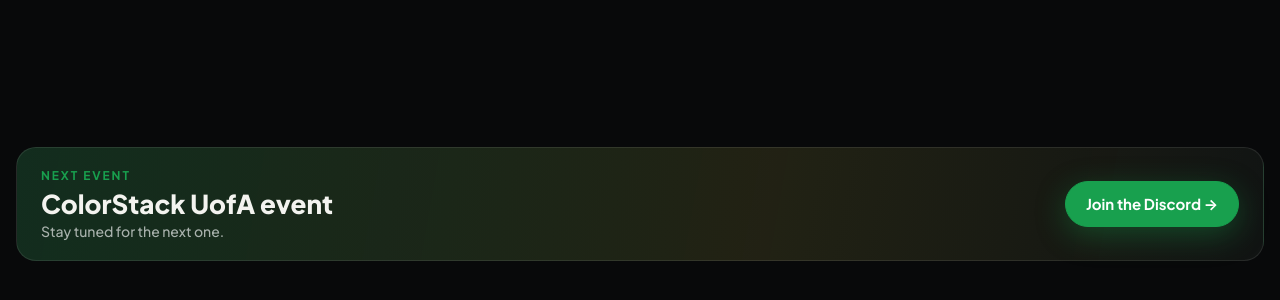
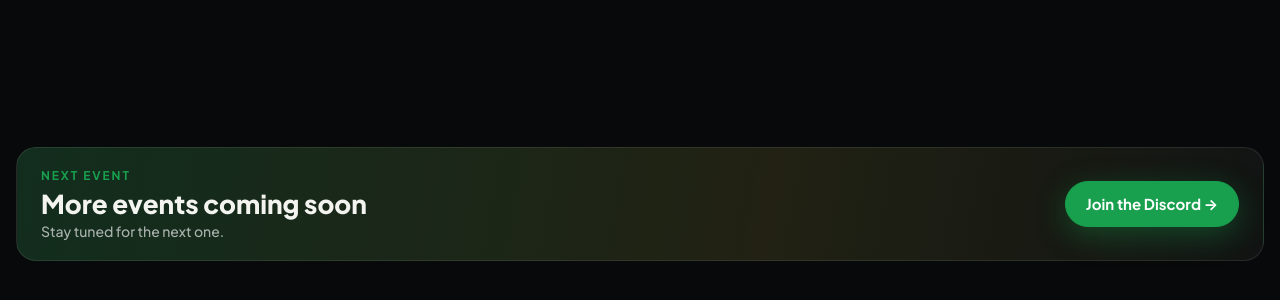
Before and after one commit to Divyesh-Challa/colorstack-uofa-hero, a plain HTML site: page countdown.html in a window 1280 px wide. Shown: the part 196-496 px from the top of the page. Drawn offline with Linux system fonts and the light colour scheme.

Commit message:
Countdown: show 'More events coming soon' after the event

```diff
--- a/countdown.html
+++ b/countdown.html
@@ -40,7 +40,7 @@ const url = q.get('url') || '';
 cta.href = /^https:\/\//.test(url) ? url : 'https://discord.gg/kuAVAyB6N7';
 function tick() {
   const now = Date.now(), ms = start - now;
-  if (isNaN(start) || now > end) { $('clock').innerHTML = ''; $('when').textContent = 'Stay tuned for the next one.'; cta.textContent = 'Join the Discord →'; cta.href = 'https://discord.gg/kuAVAyB6N7'; return; }
+  if (isNaN(start) || now > end) { $('clock').innerHTML = ''; $('name').textContent = 'More events coming soon'; $('when').textContent = 'Stay tuned for the next one.'; cta.textContent = 'Join the Discord →'; cta.href = 'https://discord.gg/kuAVAyB6N7'; return; }
   if (ms <= 0) { $('clock').innerHTML = '<span class="live">Happening now</span>'; return; }
   const parts = [[Math.floor(ms / 864e5), 'days'], [Math.floor(ms / 36e5) % 24, 'hrs'], [Math.floor(ms / 6e4) % 60, 'min'], [Math.floor(ms / 1e3) % 60, 'sec']];
   $('clock').innerHTML = parts.map(([v, l]) => `<div><b>${String(v).padStart(2, '0')}</b><span>${l}</span></div>`).join('');
```
